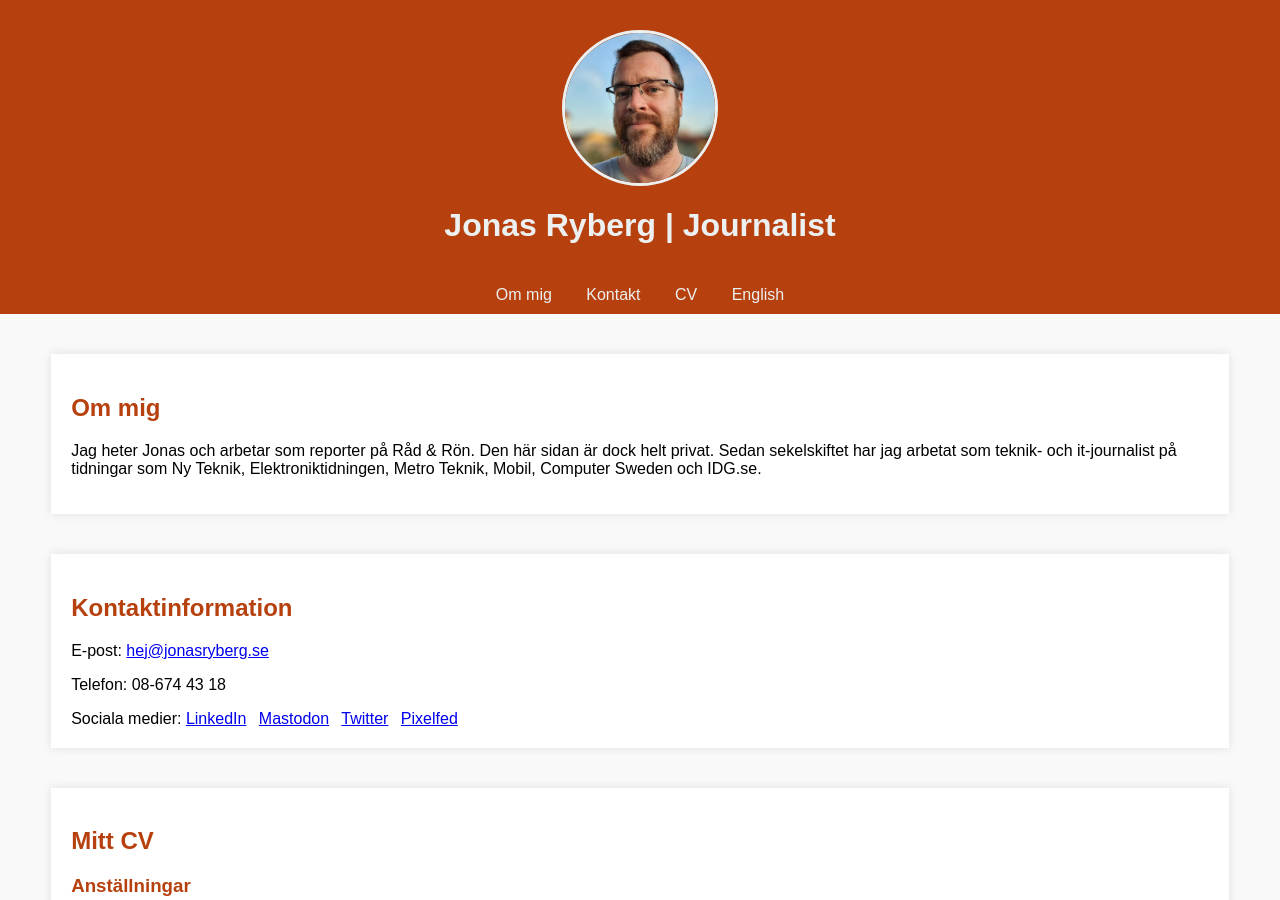
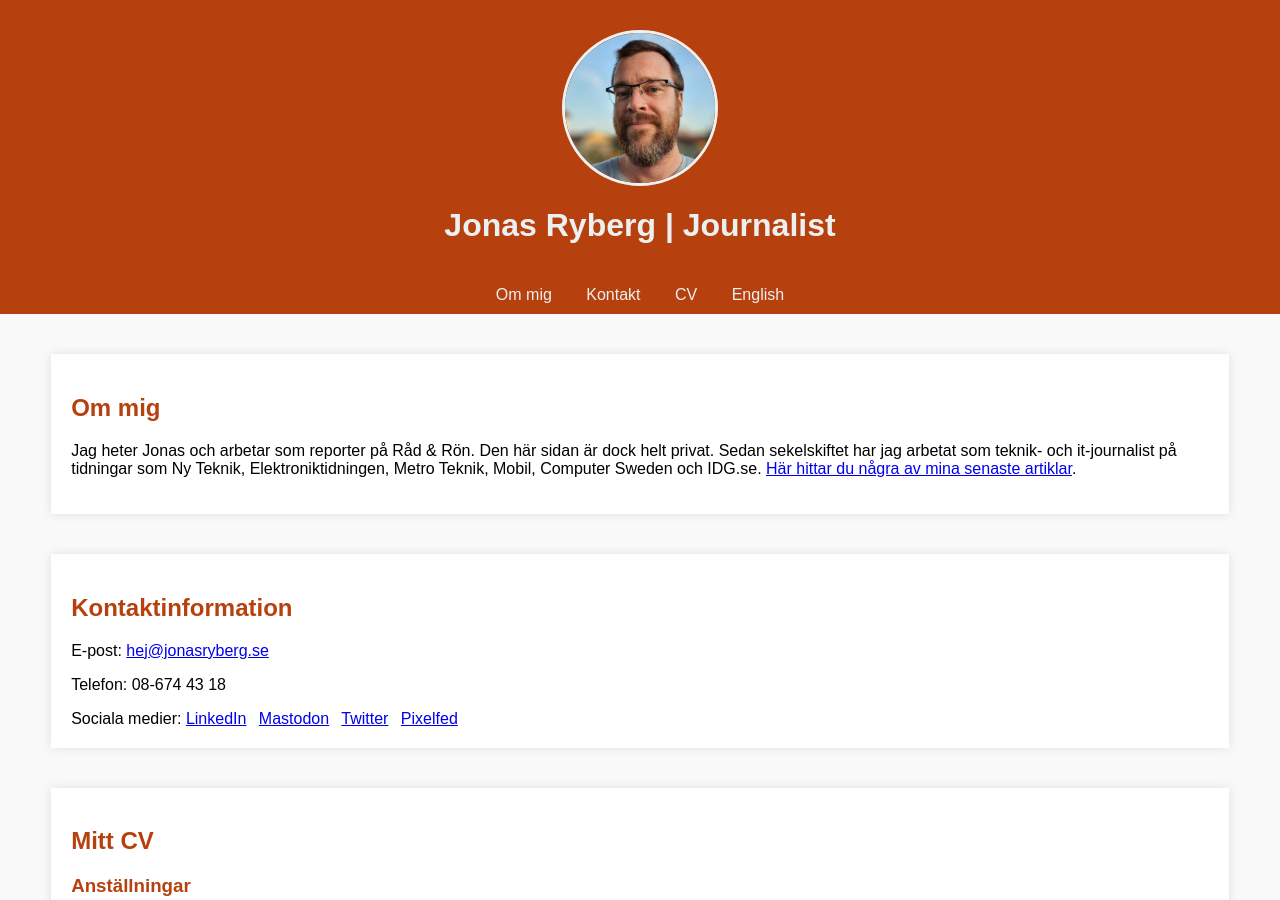
Before and after one commit to jonasryberg/jonasryberg.github.io, a Jekyll site: the page index.html, which Jekyll copies as it is, in a window 1280 px wide and 900 px high. Built offline with Jekyll 4.4.1, drawn with Linux system fonts in a browser that asks for light colours.

Commit message:
Lagt in länk till artikelsamling

```diff
--- a/index.html
+++ b/index.html
@@ -85,7 +85,7 @@
 
     <section id="presentation">
         <h2>Om mig</h2>
-        <p>Jag heter Jonas och arbetar som reporter på Råd & Rön. Den här sidan är dock helt privat. Sedan sekelskiftet har jag arbetat som teknik- och it-journalist på tidningar som Ny Teknik, Elektroniktidningen, Metro Teknik, Mobil, Computer Sweden och IDG.se.</p>
+        <p>Jag heter Jonas och arbetar som reporter på Råd & Rön. Den här sidan är dock helt privat. Sedan sekelskiftet har jag arbetat som teknik- och it-journalist på tidningar som Ny Teknik, Elektroniktidningen, Metro Teknik, Mobil, Computer Sweden och IDG.se. <a href="https://www.radron.se/skribenter-och-testansvariga/jonas-ryberg/">Här hittar du några av mina senaste artiklar</a>. </p>
     </section>
 
     <section id="kontakt">
```
